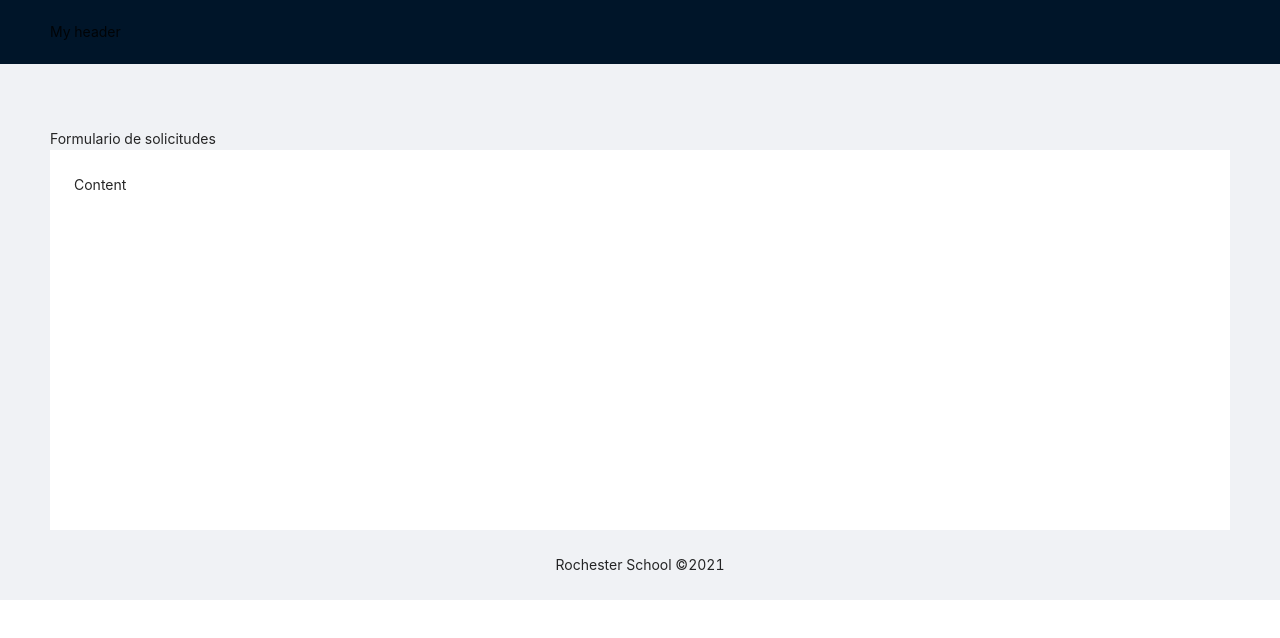
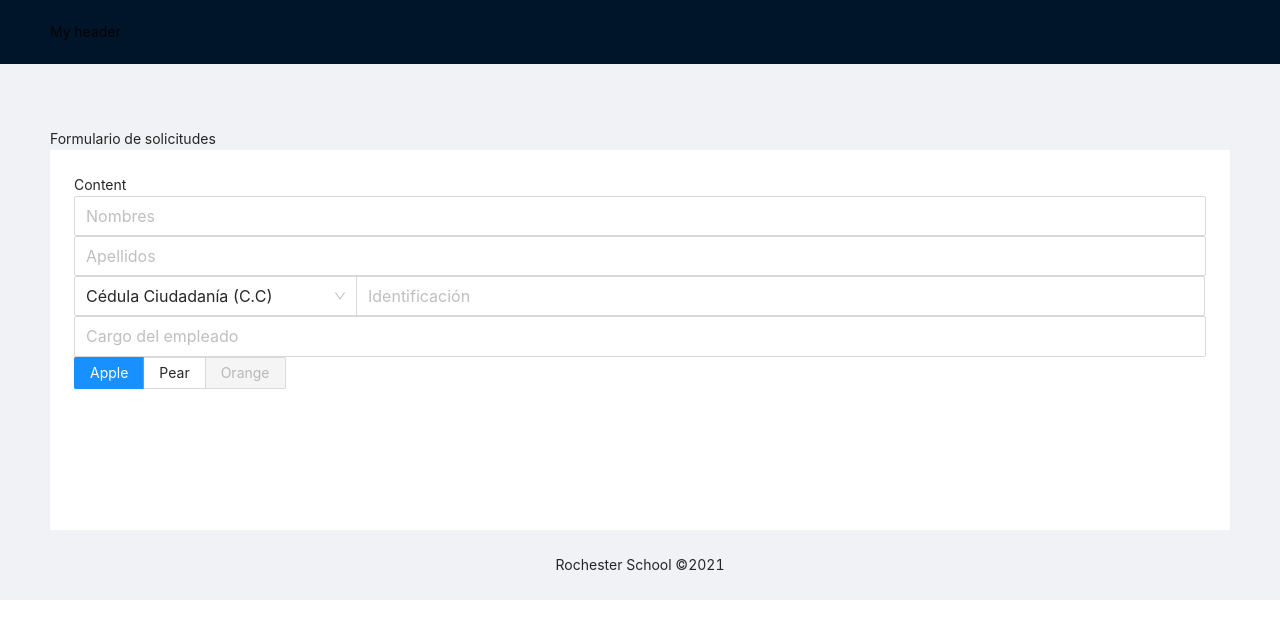
Before and after one commit to marcosaguileraely/adm-roch-apps, a React (Create React App) app: page / in a window 1280 px wide. Shown: the top 638 px of the page. Built offline with nearby package versions, Linux system fonts and the light colour scheme.

Commit message:
Adding UI elements

```diff
--- a/src/App.js
+++ b/src/App.js
@@ -1,7 +1,10 @@
 import { Layout } from 'antd';
 
+//Component
+import Request from './components/Request/request'
+
+//Style and UI
 import './App.css';
-
 const { Header, Content, Footer } = Layout;
 
 function App() {
@@ -16,6 +19,7 @@ function App() {
           Formulario de solicitudes
           <div className="site-layout-background" style={{ padding: 24, minHeight: 380 }}>
             Content
+            <Request />
           </div>
         </Content>
         <Footer style={{ textAlign: 'center' }}>
--- a/src/components/Request/request.js
+++ b/src/components/Request/request.js
@@ -0,0 +1,54 @@
+import { Input, Select, Radio } from 'antd';
+
+const { Option } = Select;
+
+function handleChange(value) {
+    console.log(value); // { value: "lucy", key: "lucy", label: "Lucy (101)" }
+}
+
+const optionsWithDisabled = [
+    { label: 'Apple', value: 'Apple' },
+    { label: 'Pear', value: 'Pear' },
+    { label: 'Orange', value: 'Orange', disabled: true },
+  ];
+
+
+
+const request = () => {
+
+    // onChange4 = e => {
+    //     console.log('radio4 checked', e);
+    // };
+
+    return (
+        <div>
+            <Input size="large" placeholder="Nombres" />
+            <Input size="large" placeholder="Apellidos" />
+            <Input.Group compact>
+                <Select
+                    size="large"
+                    labelInValue
+                    defaultValue={{ value: 'cc' }}
+                    style={{ width: '25%' }}
+                    onChange={handleChange}>
+                    <Option value="cc">Cédula Ciudadanía (C.C)</Option>
+                    <Option value="ce">Cédula Extranjería (C.E)</Option>
+                    <Option value="ps">Pasaporte (PS)</Option>
+                </Select>
+                <Input size="large" style={{ width: '75%' }} placeholder="Identificación" />
+            </Input.Group>
+            <Input size="large" placeholder="Cargo del empleado" />
+            <Radio.Group
+                options={optionsWithDisabled}
+                // onChange={e => onChange4(e)}
+                value={"Apple"}
+                optionType="button"
+                buttonStyle="solid"
+            />
+
+
+        </div>
+    );
+}
+
+export default request;
```
Also changed, not shown: 1 other file (tests, documents, lock files or other folders).
